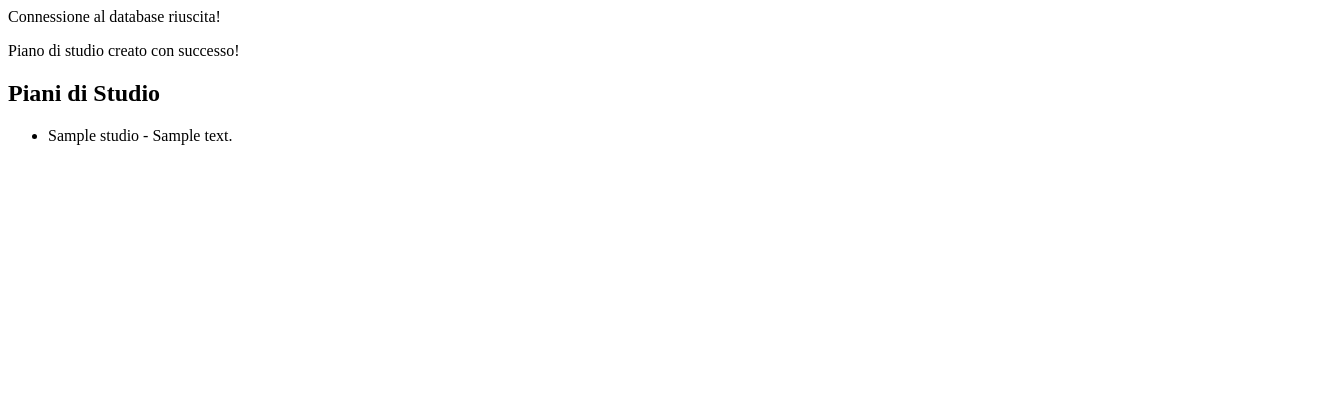
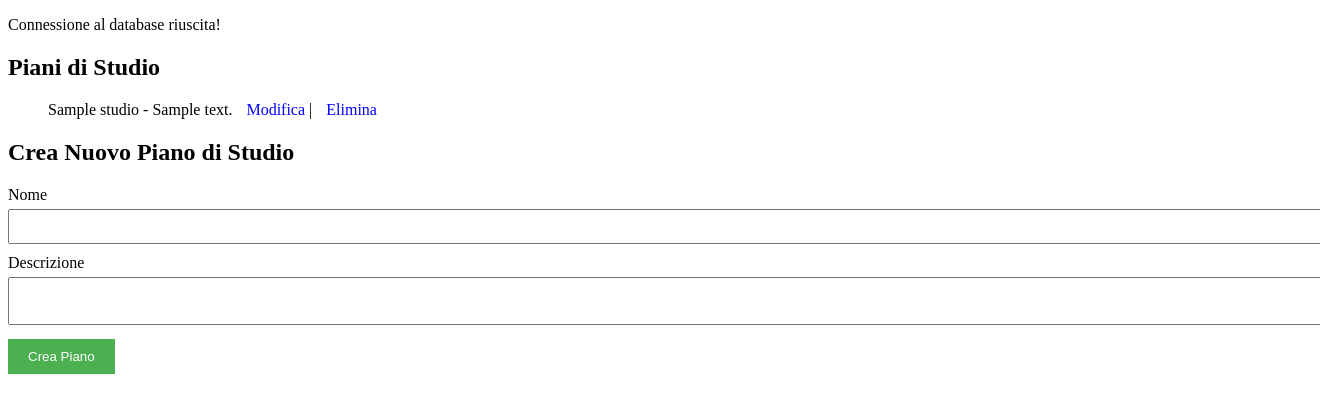
Before and after one commit to mezzeh/ProgAle, a PHP site: page /test.php in a window 1320 px wide; the page is wider, and only the part inside the window is pictured. Shown: the top 413 px of that part. Run offline with PHP 8.4, Linux system fonts and the light colour scheme; tables that the repository leaves empty or names only in its code hold one stand-in row (values such as "Sample post").

Commit message:
aggiornamenti e test conclusi

```diff
--- a/models/piano_di_studio.php
+++ b/models/piano_di_studio.php
@@ -12,92 +12,108 @@ class PianoDiStudio {
         $this->conn = $db;
     }
 
-    // Crea nuovo piano di studio
+    // CREATE
     public function create() {
         $query = "INSERT INTO " . $this->table_name . "
                   SET nome=:nome, descrizione=:descrizione";
-
         $stmt = $this->conn->prepare($query);
 
-        // Sanitizzazione
         $this->nome = htmlspecialchars(strip_tags($this->nome));
         $this->descrizione = htmlspecialchars(strip_tags($this->descrizione));
 
-        // Binding
         $stmt->bindParam(":nome", $this->nome);
         $stmt->bindParam(":descrizione", $this->descrizione);
 
-        if($stmt->execute()) {
-            return true;
-        }
-
-        return false;
+        return $stmt->execute();
     }
 
-    // Leggi tutti i piani
+    // READ ALL
     public function readAll() {
         $query = "SELECT * FROM " . $this->table_name . " ORDER BY data_creazione DESC";
         $stmt = $this->conn->prepare($query);
         $stmt->execute();
-
         return $stmt;
     }
 
-    // Leggi singolo piano
+    public function readAllPaginated($from_record_num, $records_per_page) {
+        $query = "SELECT * FROM " . $this->table_name . "
+                  ORDER BY data_creazione DESC
+                  LIMIT :from_record_num, :records_per_page";
+        $stmt = $this->conn->prepare($query);
+        $stmt->bindParam(":from_record_num", $from_record_num, PDO::PARAM_INT);
+        $stmt->bindParam(":records_per_page", $records_per_page, PDO::PARAM_INT);
+        $stmt->execute();
+        return $stmt;
+    }
+
+    // READ ONE
     public function readOne() {
         $query = "SELECT * FROM " . $this->table_name . " WHERE id = ? LIMIT 0,1";
         $stmt = $this->conn->prepare($query);
         $stmt->bindParam(1, $this->id);
         $stmt->execute();
-
         $row = $stmt->fetch(PDO::FETCH_ASSOC);
-
-        if($row) {
+        if ($row) {
             $this->nome = $row['nome'];
             $this->descrizione = $row['descrizione'];
             $this->data_creazione = $row['data_creazione'];
-            return true;
+            return $row;
         }
-
-        return false;
+        return [];
     }
 
-    // Aggiorna piano
+    // UPDATE
     public function update() {
         $query = "UPDATE " . $this->table_name . "
                   SET nome = :nome, descrizione = :descrizione
                   WHERE id = :id";
-
         $stmt = $this->conn->prepare($query);
-
-        // Sanitizzazione
         $this->nome = htmlspecialchars(strip_tags($this->nome));
         $this->descrizione = htmlspecialchars(strip_tags($this->descrizione));
         $this->id = htmlspecialchars(strip_tags($this->id));
-
-        // Binding
         $stmt->bindParam(':nome', $this->nome);
         $stmt->bindParam(':descrizione', $this->descrizione);
         $stmt->bindParam(':id', $this->id);
-
-        if($stmt->execute()) {
-            return true;
-        }
-
-        return false;
+        return $stmt->execute();
     }
 
-    // Elimina piano
+    // DELETE
     public function delete() {
-        $query = "DELETE FROM " . $this->table_name . " WHERE id = ?";
+        $query = "DELETE FROM " . $this->table_name . " WHERE id = :id";
         $stmt = $this->conn->prepare($query);
-        $stmt->bindParam(1, $this->id);
+        $stmt->bindParam(':id', $this->id, PDO::PARAM_INT);
+        return $stmt->execute();
+    }
 
-        if($stmt->execute()) {
-            return true;
+    public function deleteMultiple($ids) {
+        if (empty($ids)) return false;
+        $inQuery = implode(',', array_fill(0, count($ids), '?'));
+        $query = "DELETE FROM " . $this->table_name . " WHERE id IN ($inQuery)";
+        $stmt = $this->conn->prepare($query);
+        foreach ($ids as $index => $id) {
+            $stmt->bindValue($index + 1, $id, PDO::PARAM_INT);
         }
+        return $stmt->execute();
+    }
 
-        return false;
+    // SEARCH
+    public function search($keywords) {
+        $query = "SELECT * FROM " . $this->table_name . "
+                  WHERE nome LIKE :keywords
+                  ORDER BY data_creazione DESC";
+        $stmt = $this->conn->prepare($query);
+        $keywords = "%{$keywords}%";
+        $stmt->bindParam(":keywords", $keywords);
+        $stmt->execute();
+        return $stmt;
+    }
+
+    // COUNT
+    public function count() {
+        $query = "SELECT COUNT(*) as total_rows FROM " . $this->table_name;
+        $stmt = $this->conn->prepare($query);
+        $stmt->execute();
+        $row = $stmt->fetch(PDO::FETCH_ASSOC);
+        return $row['total_rows'];
     }
 }
-?>
--- a/test.php
+++ b/test.php
@@ -1,3 +1,14 @@
+
+<!DOCTYPE html>
+<html lang="it">
+<head>
+    <meta charset="UTF-8">
+    <meta name="viewport" content="width=device-width, initial-scale=1.0">
+    <title>Gestione Piani di Studio</title>
+    <!-- Collega il file CSS -->
+    <link rel="stylesheet" href="ui/style.css">
+</head>
+<body>
 <?php
 include_once 'config/database.php';
 include_once 'models/piano_di_studio.php';
@@ -9,27 +20,86 @@ $db = $database->getConnection();
 if($db) {
     echo "<p>Connessione al database riuscita!</p>";
 
-    // Test di creazione piano di studio
+    // Istanza del modello PianoDiStudio
     $piano = new PianoDiStudio($db);
-    $piano->nome = "Piano di Test";
-    $piano->descrizione = "Piano creato per testare il sistema";
 
-    if($piano->create()) {
+    // --- Gestione del form per creare un nuovo piano di studio ---
+    if (isset($_POST['create'])) {
+        $piano->nome = $_POST['nome'];
+        $piano->descrizione = $_POST['descrizione'];
+
+        if ($piano->create()) {
             echo "<p>Piano di studio creato con successo!</p>";
+        } else {
+            echo "<p>Impossibile creare il piano di studio.</p>";
+        }
+    }
 
-        // Leggi tutti i piani
+    // --- Gestione della modifica di un piano di studio ---
+    if (isset($_POST['update'])) {
+        $piano->id = $_POST['id'];
+        $piano->nome = $_POST['nome'];
+        $piano->descrizione = $_POST['descrizione'];
+
+        if ($piano->update()) {
+            echo "<p>Piano di studio aggiornato con successo!</p>";
+        } else {
+            echo "<p>Impossibile aggiornare il piano di studio.</p>";
+        }
+    }
+
+    // --- Gestione della cancellazione di un piano ---
+    if (isset($_GET['delete'])) {
+        $piano->id = $_GET['delete'];
+        if ($piano->delete()) {
+            echo "<p>Piano di studio eliminato con successo!</p>";
+        } else {
+            echo "<p>Impossibile eliminare il piano di studio.</p>";
+        }
+    }
+
+    // --- Leggi tutti i piani di studio ---
     $stmt = $piano->readAll();
     echo "<h2>Piani di Studio</h2>";
     echo "<ul>";
-        while ($row = $stmt->fetch(PDO::FETCH_ASSOC)){
+    while ($row = $stmt->fetch(PDO::FETCH_ASSOC)) {
         extract($row);
-            echo "<li>$nome - $descrizione</li>";
+        echo "<li>$nome - $descrizione
+            <a href='?edit=$id'>Modifica</a> |
+            <a href='?delete=$id' onclick='return confirm(\"Sei sicuro di voler eliminare questo piano?\");'>Elimina</a></li>";
     }
     echo "</ul>";
-    } else {
-        echo "<p>Impossibile creare il piano di studio.</p>";
+
+    // --- Modifica un piano di studio ---
+    if (isset($_GET['edit'])) {
+        $piano->id = $_GET['edit'];
+        if ($piano->readOne()) {
+            echo "<h2>Modifica Piano di Studio</h2>";
+            echo "<form action='' method='POST'>
+                    <input type='hidden' name='id' value='$piano->id'>
+                    <label for='nome'>Nome</label>
+                    <input type='text' name='nome' value='$piano->nome' required>
+                    <label for='descrizione'>Descrizione</label>
+                    <textarea name='descrizione' required>$piano->descrizione</textarea>
+                    <button type='submit' name='update'>Aggiorna Piano</button>
+                </form>";
         }
+    }
+
+    // --- Form per creare un nuovo piano di studio ---
+    echo "<h2>Crea Nuovo Piano di Studio</h2>";
+    echo "<form action='' method='POST'>
+            <label for='nome'>Nome</label>
+            <input type='text' name='nome' required>
+            <label for='descrizione'>Descrizione</label>
+            <textarea name='descrizione' required></textarea>
+            <button type='submit' name='create'>Crea Piano</button>
+        </form>";
+
 } else {
     echo "<p>Problema di connessione al database.</p>";
 }
 ?>
+
+</body>
+</html>
--- /dev/null
+++ b/ui/style.css
@@ -0,0 +1,45 @@
+form{
+    margin-bottom: 20px;
+}
+
+label {
+    display: block;
+    margin-bottom: 5px;
+}
+
+
+input,textarea {
+    width: 100%;
+    padding: 8px;
+    margin-bottom: 10px;
+}
+
+button {
+    padding: 10px 20px;
+    background-color: #4CAF50;
+    color: white;
+    border: none;
+    cursor: pointer;
+}
+
+button:hover {
+    background-color: #45a049;
+}
+
+ul {
+    list-style-type: none;
+}
+
+li {
+    margin: 5px 0;
+}
+
+a {
+    text-decoration: none;
+    color: blue;
+    margin-left: 10px;
+}
+
+a:hover {
+    text-decoration: underline;
+}
```
Also changed, not shown: models/esami.php (added). Lines whose indentation alone changed are shown as unchanged.
